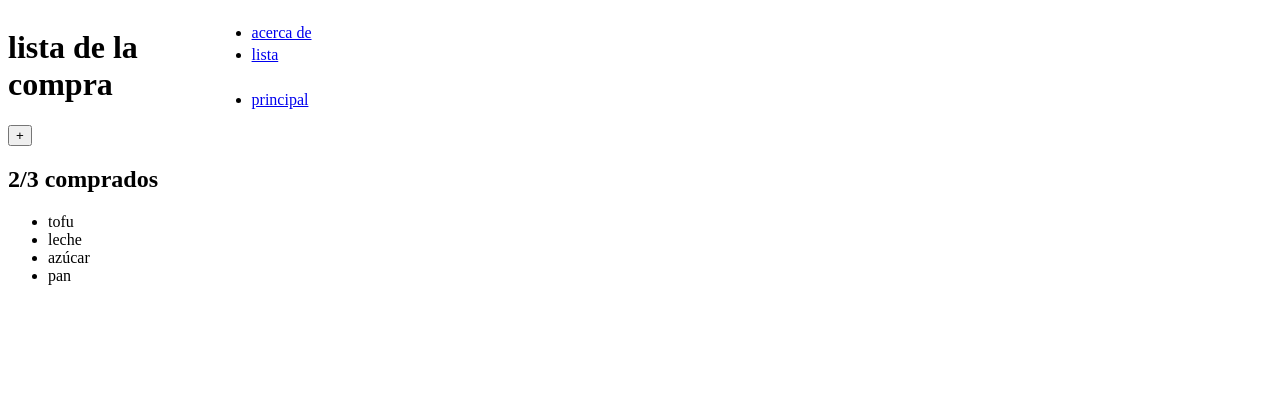
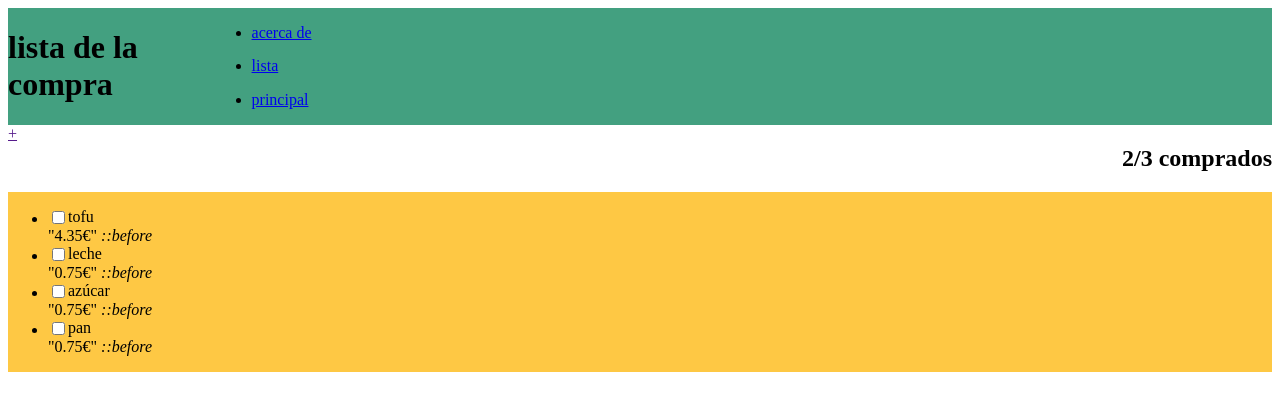
Before and after one commit to Galan9999/202301-w1ch3-carles-galan, a website built with Parcel: page src/index.html in a window 1280 px wide. Shown: the top 410 px of the page. Built offline with nearby package versions, Linux system fonts and the light colour scheme.

Commit message:
change flex-box

```diff
--- a/src/index.html
+++ b/src/index.html
@@ -6,7 +6,7 @@
     <meta name="viewport" content="width=device-width, initial-scale=1.0" />
     <link rel="stylesheet" href="./style.css" />
     <link rel="shortcut icon" href="./favicon.ico" type="image/x-icon" />
-    <title>listacompra</title>
+    <title>Lista de la compra</title>
   </head>
   <body>
     <div>
@@ -16,26 +16,82 @@
           <nav class="menu">
             <ul>
               <li><a href="#">principal</a></li>
-              <br>
               <li><a href="#">lista</a></li>
               <li><a href="#">acerca de</a></li>
             </ul>
           </nav>
         </header>
 
-        <div>
-          <button class="+">+</button>
+        <section>
+          <a href="" class="+">+</a>
           <h2>2/3 comprados</h2>
-        </div>
+          </section>
 
-        <div>
-          <ul>
-            <li>pan</li>
-            <li>azúcar</li>
-            <li>leche</li>
-            <li>tofu</li>
+
+
+        <main>
+          <ul class="lista-compra">
+
+            <li>
+              <div class="lista-compra-item">
+                <label>
+                  <input type="checkbox">pan
+                </label>
+                <span class="precio">"0.75€"
+                <i class="fa-solid fa-xmark">
+                  ::before
+                </i>
+                </span>
+
+              </div>
+            </li>
+
+            <li>
+              <div class="lista-compra-item">
+                <label>
+                  <input type="checkbox">azúcar
+                </label>
+                <span class="precio">"0.75€"
+                <i class="fa-solid fa-xmark">
+                  ::before
+                </i>
+                </span>
+
+              </div>
+            </li>
+
+            <li>
+              <div class="lista-compra-item">
+                <label>
+                  <input type="checkbox">leche
+                </label>
+                <span class="precio">"0.75€"
+                <i class="fa-solid fa-xmark">
+                  ::before
+                </i>
+                </span>
+
+              </div>
+            </li>
+
+            <li>
+              <div class="lista-compra-item">
+                <label>
+                  <input type="checkbox">tofu
+                </label>
+                <span class="precio">"4.35€"
+                <i class="fa-solid fa-xmark">
+                  ::before
+                </i>
+                </span>
+
+              </div>
+            </li>
+
 
           </ul>
-        </div>
+
+        </main>
+
   </body>
 </html>
--- a/src/style.css
+++ b/src/style.css
@@ -1,4 +1,5 @@
 header {
+  background-color: #43a080;
   display: flex;
 }
 
@@ -13,3 +14,19 @@ ul {
   flex-direction: column-reverse;
   justify-content: space-between;
 }
+
+main {
+  display: flex;
+  background-color: #fec844;
+  flex-direction: column;
+}
+label {
+  display: flex;
+}
+
+section {
+  display: flex;
+  flex-direction: row;
+  width: 100%;
+  justify-content: space-between;
+}
```
